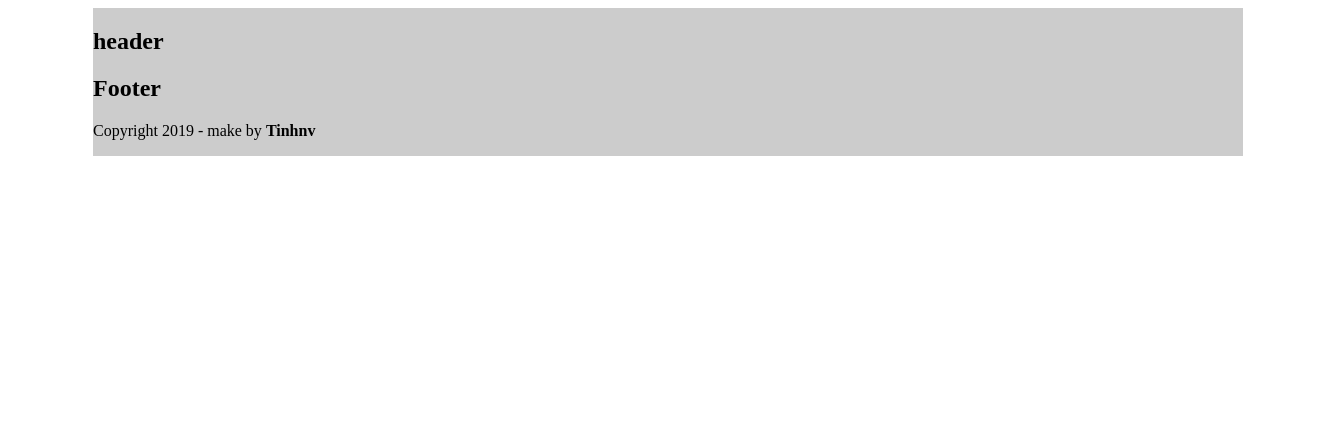
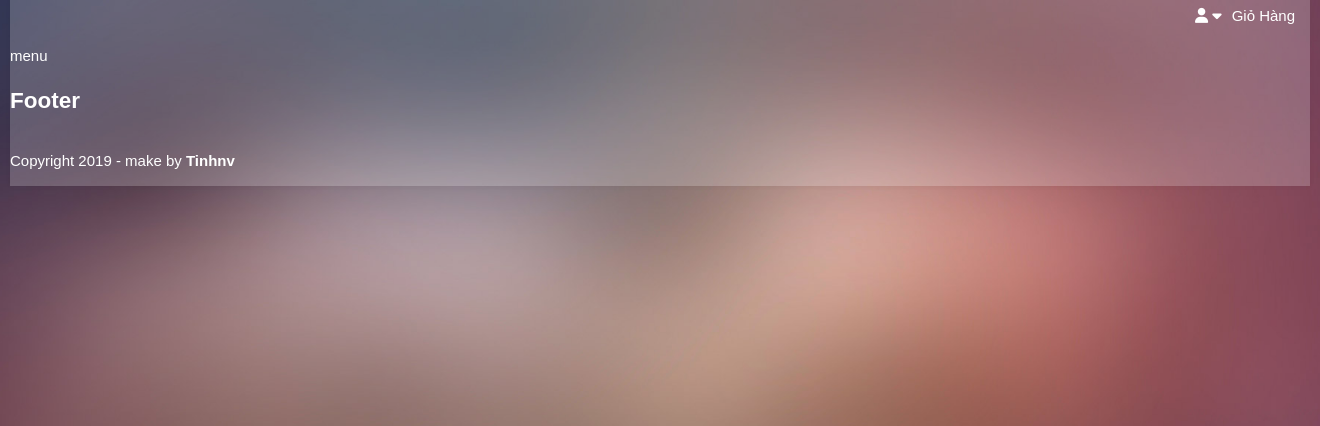
Before and after one commit to tinhnv90/tudongnh, a Laravel app: template resources/views/Layout.blade.php in a window 1320 px wide. Shown: the top 426 px of the page. Run offline with Laravel 8, Linux system fonts and the light colour scheme; the template is opened without the code that fills it, so the values that code supplies are empty; settings files or empty folders that the repository lacks are supplied; some libraries are stand-ins or nearby versions.

Commit message:
update css layout

```diff
--- a/public/css/local/Stylesheet.css
+++ b/public/css/local/Stylesheet.css
@@ -1,19 +1,58 @@
 ul{list-style: none;}
 a{text-decoration: none;}
 body{
-	font-family: serif;
+	width: 100%;
+	min-height: 1px;
+	float: left;
+	margin: unset;
+	background-color: rgb(158, 132, 136);
+    font-family: Arial, Helvetica, sans-serif;
+    font-size: 15px;
+    line-height: 1.4;
+    font-style: normal;
+    font-weight: normal;
+    color: rgb(255, 255, 255);
+    text-transform: none;
+    letter-spacing: 0px;
+    background-image: url("/tudongnh/public/images/icons/body-bg.jpg");
+    background-position: center center;
+    background-repeat: no-repeat;
+    background-size: cover;
+    background-attachment: fixed;
+}
+h3{margin: unset;}
+.mb{display: none;}
+.hide-mobile{display: block;}
+.w100min{
 	width: 100%;
 	min-height: 10px;
-	background: #fff;
+	float: left;
 }
 #container{
-	width: 1150px;
+	width: 1300px;
 	min-height: 10px;
-	float: left;
-	background: #ccc;
+	background-color: rgba(255, 255, 255, 0.2);
+    box-shadow: 0px 0px 5px 0px rgba(0,0,0,0.05);
+    float: left;
 }
 #layout-left,#layout-right{
-	width: calc(50% - 575px);
+	width: calc(50% - 650px);
 	min-height: 1px;
 	float: left;
 }
+#topbar-top a{color: #fff}
+#topbar-top .container{
+	height: 25px;
+	padding: 5px 10px;
+	min-width: 10px;
+	float: right;
+}
+#topbar-top  .col-top{
+	height: 100%;
+	min-width: 10px;
+	padding: 0px 5px;
+	float: left;
+}
+#topbar-top i{
+	color: #fff;
+}
--- /dev/null
+++ b/public/css/local/mobile.css
@@ -0,0 +1,7 @@
+@media(max-width: 767px){
+	.mb{display: block;}
+	.hide-mobile{display: none;}
+	#container{
+		width: 100%;
+	}
+}
--- a/resources/views/Common/Header.blade.php
+++ b/resources/views/Common/Header.blade.php
@@ -1,3 +1,23 @@
 <div id="header" class="w100min">
-	<h2>header</h2>
+	<div id="topbar-mobile" class="mb">topbar-mobile</div>
+	<div id="menu-mobile" class="mb">menu-mobile</div>
+	<div id="topbar" class="hide-mobile w100min">
+		<div id="topbar-top" class="w100min">
+			<div class="container">
+				<div class="myaccount col-top">
+					<a href="{{asset('/myaccount')}}" title="My Account">
+						<i class="fa fa-user"></i>
+						<i class="fas fa-caret-down"></i>
+					</a>
+				</div>
+				<div class="check-cart col-top">
+					<a href="cart">Giỏ Hàng</a>
+				</div>
+			</div>
+		</div>
+		<div id="topbar-bottom" class="w100min">
+
+		</div>
+	</div>
+	<div id="menu" class="hide-mobile">menu</div>
 </div>
--- a/resources/views/Layout.blade.php
+++ b/resources/views/Layout.blade.php
@@ -18,17 +18,19 @@
     <meta property="ia:markup_url" content="{{url()->current()}}">
 
     <link rel="stylesheet" type="text/css" href="{{$style.'Stylesheet.css'}}">
+    <link rel="stylesheet" type="text/css" href="{{$style.'mobile.css'}}">
     @yield('stylesheet')
     <script src="{{$script.'Basescript.js'}}"></script>
+    <script src="https://kit.fontawesome.com/6776076893.js"></script>
     <meta name="copyright" content="Copyright © 2019 tudongnhahang.com by tinhnv">
 </head>
 <body>
-    <div id="layout-left"></div>
+    <div id="layout-left" class="hide-mobile"></div>
     <div id="container">
         @include('Common.header')
         @yield('content')
         @include('Common.footer')
     </div>
-    <div id="layout-right"></div>
+    <div id="layout-right" class="hide-mobile"></div>
 </body>
 </html>
```
Also changed, not shown: public/images/icons/body-bg.jpg (added).
